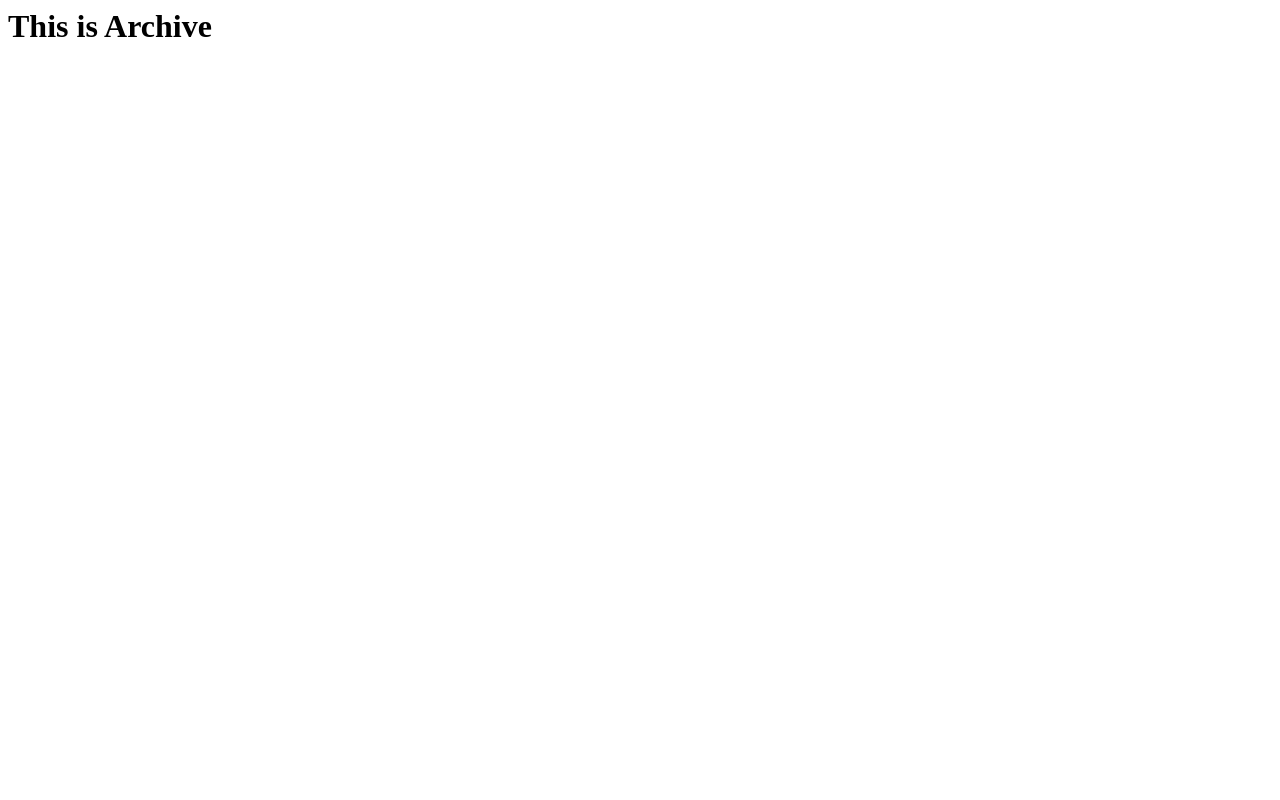
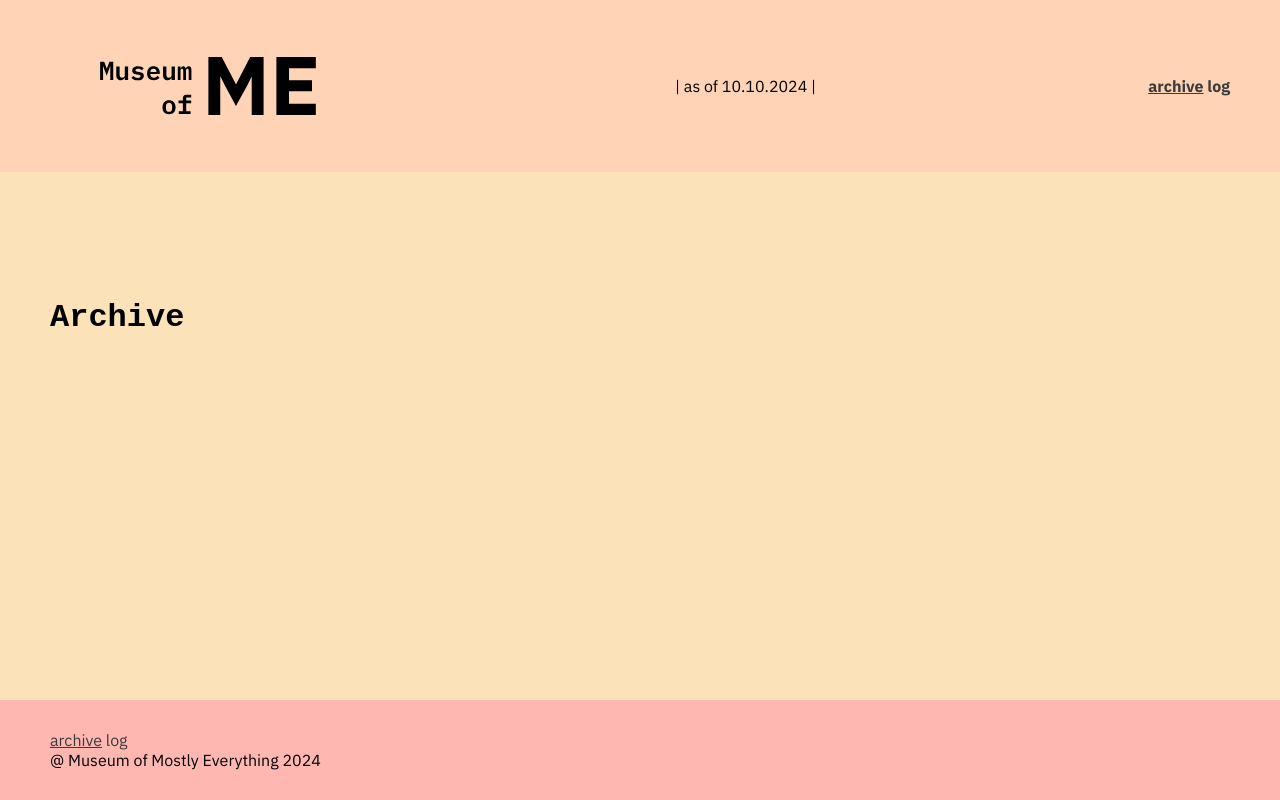
Before and after one commit to SierraKruisselbrink/GettingStarted, a plain HTML site: page archive.html in a window 1280 px wide. Drawn offline with Linux system fonts and the light colour scheme; some packages are replaced by stand-ins of ours; a script that the page names is missing.

Commit message:
Added archive page

```diff
--- a/CSS/MuseumOfME.css
+++ b/CSS/MuseumOfME.css
@@ -8,6 +8,18 @@ body {
     margin: 0;
 }
 
+body.full-page {
+    display: flex;
+    flex-direction: column;
+}
+
+.active {
+    text-decoration: underline;
+}
+
+.full-page section {
+    flex: 1;
+}
 img {
     max-width: 100%;
     margin: 0;
@@ -77,6 +89,13 @@ footer {
     background-color: #FFB7B2;
 }
 
+.lightyellow-bkg {
+    background-color: #FFD3B6;
+}
+
+.yellow-bkg {
+    background: #FCE2B8;
+}
 h1 {
     font-family: "IBM Plex Mono", monospace;
     font-size: 32px;
--- a/archive.html
+++ b/archive.html
@@ -1 +1,49 @@
-<h1>This is Archive</h1>
+<!DOCTYPE html>
+<html>
+
+<head>
+    <title>Getting Started with HTML</title>
+    <meta charset="utf-8">
+    <script type="module" src="https://ajax.googleapis.com/ajax/libs/model-viewer/3.5.0/model-viewer.min.js"></script>
+    <link rel="preconnect" href="https://fonts.googleapis.com">
+    <link rel="preconnect" href="https://fonts.gstatic.com" crossorigin>
+    <link
+        href="https://fonts.googleapis.com/css2?family=IBM+Plex+Sans:ital,wght@0,400;0,600;0,700;1,400;1,600;1,700&display=swap"
+        rel="stylesheet">
+    <link rel="stylesheet" href="CSS/MuseumOfME.css">
+</head>
+<!-- body is for the visible stuff -->
+
+<body class="full-page">
+    <header class="lightyellow-bkg">
+        <div>
+            <a href="index.html"><img src="Images/Title.svg" alt="Museum of ME"></a>
+        </div>
+
+        <div>
+            <p> | as of 10.10.2024 |</p>
+        </div>
+
+        <nav class="links">
+            <a href='archive.html' class="active">archive</a>
+            <a href='log.html'>log</a>
+        </nav>
+
+    </header>
+
+    <section class="yellow-bkg">
+        <h1> Archive </h1>
+    </section>
+
+    <footer class="pnkbkg">
+        <div>
+            <a href='archive.html' class="active">archive</a>
+            <a href='log.html'>log</a>
+        </div>
+        <div>
+            @ Museum of Mostly Everything 2024
+        </div>
+    </footer>
+</body>
+
+</html>
```
Also changed, not shown: ._archive.html (added), ._index.html.
